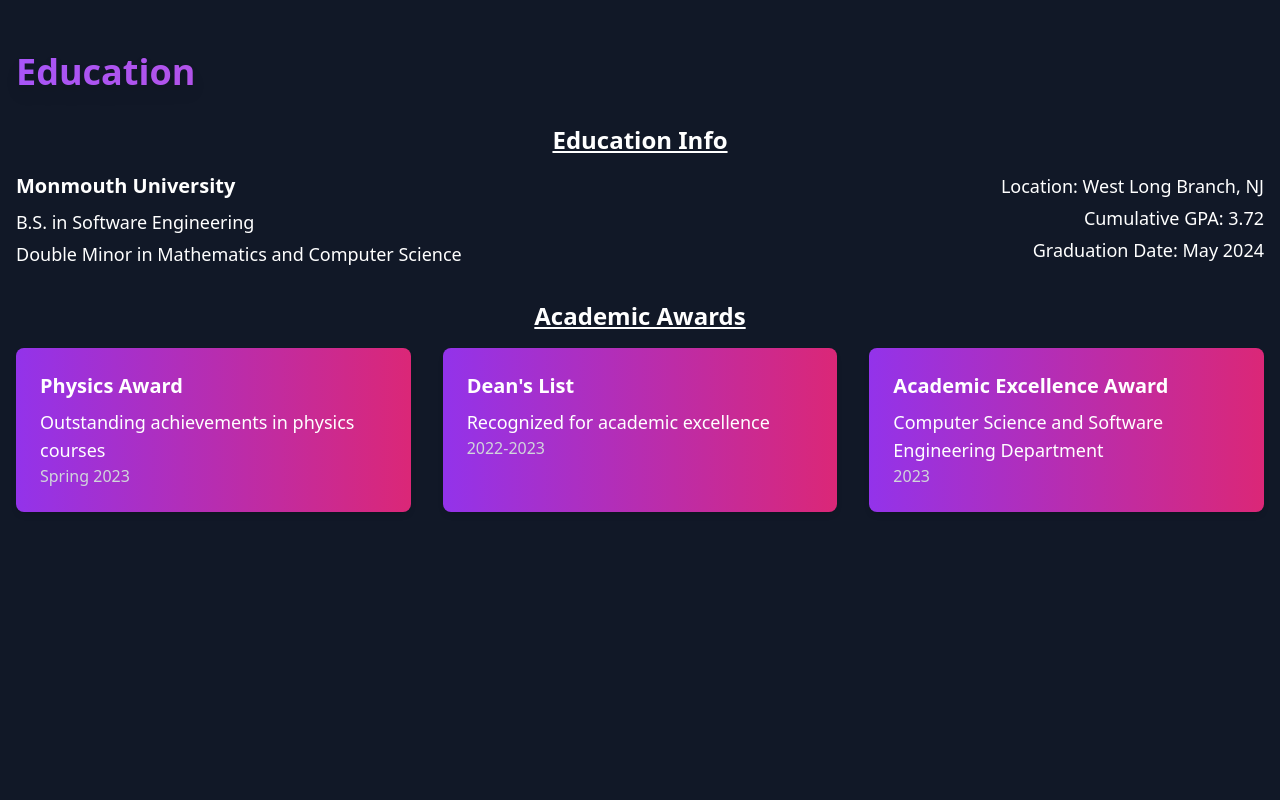
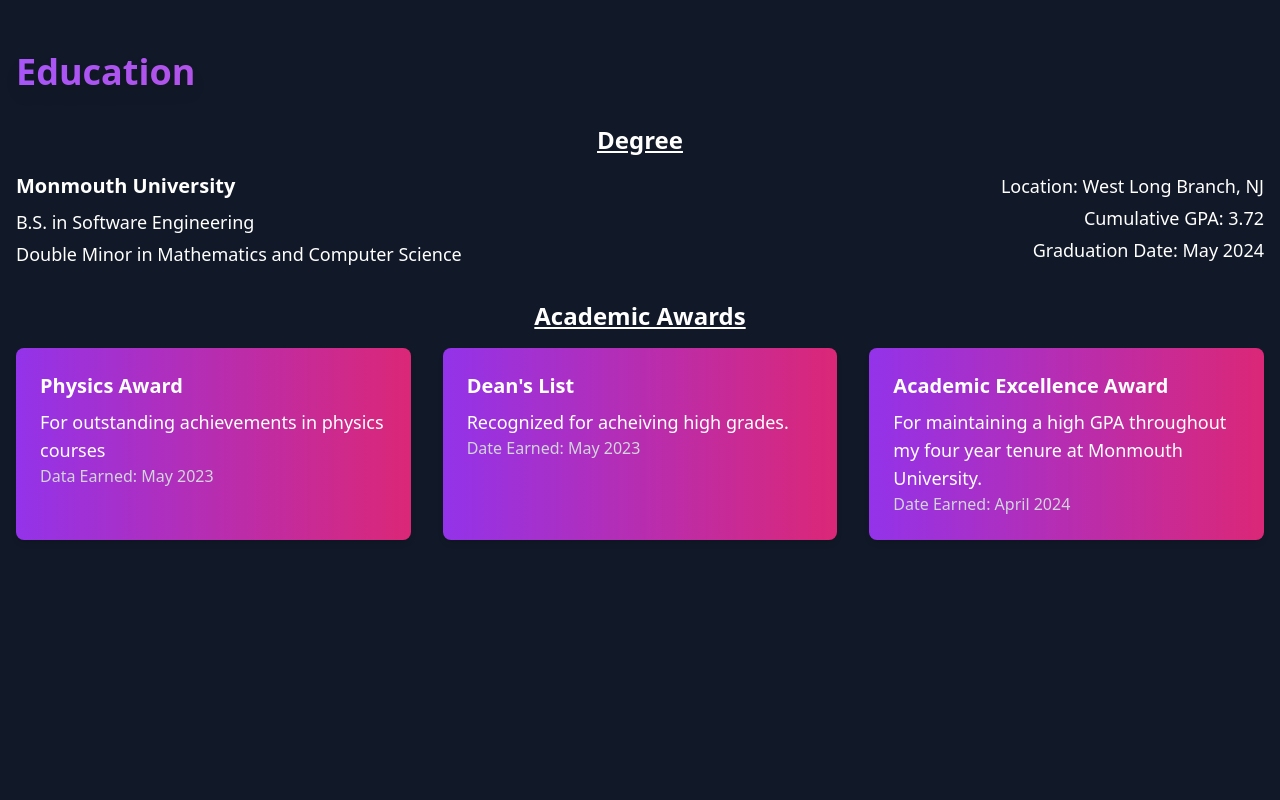
Before and after one commit to davianalbarran/davianalbarran.github.io, a React (Vite) app: page / in a window 1280 px wide. Shown: the part 1780-2580 px from the top of the page. Built offline with nearby package versions, Linux system fonts and the light colour scheme.

Commit message:
Some minor tweaks to the verbiage on the education and experience pages

```diff
--- a/src/pages/Education.jsx
+++ b/src/pages/Education.jsx
@@ -13,7 +13,7 @@
           </h1>
           <div className="mb-8">
             <h2 className="text-2xl text-center underline font-bold mb-4">
-              Education Info
+              Degree
             </h2>
             <div className="grid grid-cols-1 md:grid-cols-2 gap-8">
               <div>
@@ -38,23 +38,26 @@
               <div className="bg-gradient-to-r from-purple-600 to-pink-600 rounded-lg shadow-md p-6 transition duration-300 ease-in-out transform hover:scale-105 hover:from-purple-500 hover:to-pink-500">
                 <h3 className="text-xl font-bold mb-2">Physics Award</h3>
                 <p className="text-lg">
-                  Outstanding achievements in physics courses
+                  For outstanding achievements in physics courses
                 </p>
-                <p className="text-base text-gray-300">Spring 2023</p>
+                <p className="text-base text-gray-300">Data Earned: May 2023</p>
               </div>
               <div className="bg-gradient-to-r from-purple-600 to-pink-600 rounded-lg shadow-md p-6 transition duration-300 ease-in-out transform hover:scale-105 hover:from-purple-500 hover:to-pink-500">
                 <h3 className="text-xl font-bold mb-2">Dean&apos;s List</h3>
-                <p className="text-lg">Recognized for academic excellence</p>
-                <p className="text-base text-gray-300">2022-2023</p>
+                <p className="text-lg">Recognized for acheiving high grades.</p>
+                <p className="text-base text-gray-300">Date Earned: May 2023</p>
               </div>
               <div className="bg-gradient-to-r from-purple-600 to-pink-600 rounded-lg shadow-md p-6 transition duration-300 ease-in-out transform hover:scale-105 hover:from-purple-500 hover:to-pink-500">
                 <h3 className="text-xl font-bold mb-2">
                   Academic Excellence Award
                 </h3>
                 <p className="text-lg">
-                  Computer Science and Software Engineering Department
+                  For maintaining a high GPA throughout my four year tenure at
+                  Monmouth University.
                 </p>
-                <p className="text-base text-gray-300">2023</p>
+                <p className="text-base text-gray-300">
+                  Date Earned: April 2024
+                </p>
               </div>
             </div>
           </div>
--- a/src/pages/Experience.jsx
+++ b/src/pages/Experience.jsx
@@ -51,7 +51,7 @@
           </div>
           <div className="mb-8">
             <h2 className="text-2xl font-bold mb-2">
-              Res Life Community Assistant
+              Residential Life Community Assistant
             </h2>
             <p className="text-lg mb-2">Monmouth University Residential Life</p>
             <p className="text-gray-500">September 2023 - May 2024</p>
```
